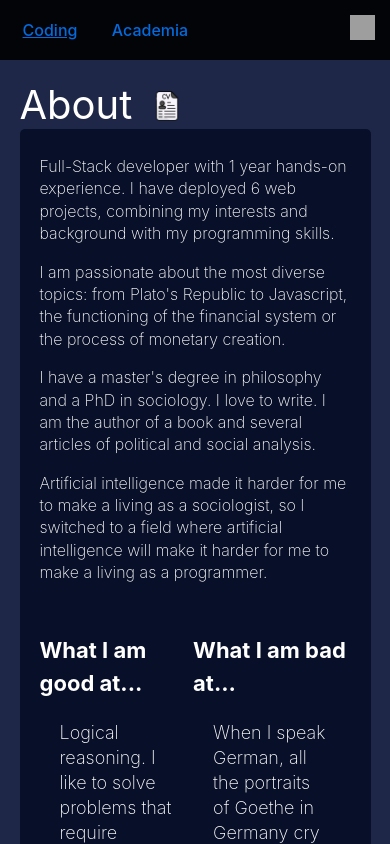
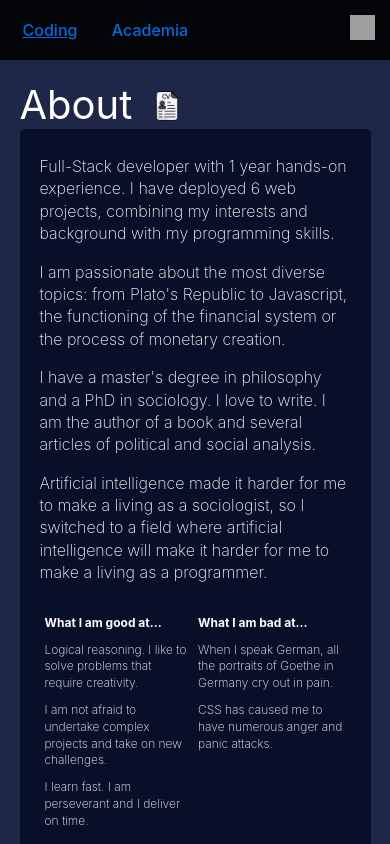
Before and after one commit to suastech/jsuastech, a React (Vite) app: page / in a window 390 px wide. Shown: the top 844 px of the page. Built offline with nearby package versions, Linux system fonts and the light colour scheme; grey boxes are pictures that could not be loaded.

Commit message:
changes about info

```diff
--- a/src/App.jsx
+++ b/src/App.jsx
@@ -21,7 +21,7 @@ function App() {
 
         <div onMouseEnter={() => setIsSideBar(true)} onMouseLeave={() => setIsSideBar(false)} className={`side-bar ${isSideBar? "side-open": "side-close" }`}>
           {!isSideBar?
-              <img src={menu} onClick={() => setIsSideBar(true)}/>
+            <img src={menu} onClick={() => setIsSideBar(true)}/>
           :
             <>
               <img src={close} alt="close" onClick={() => setIsSideBar(false)}/>
--- a/src/styles/Coding.css
+++ b/src/styles/Coding.css
@@ -46,35 +46,11 @@
 .info-extra {
   display: flex;
   font-size: 22px;
-  margin-top: 50px;
+  margin-top: 30px;
 }
 .info-extra p {
-  margin: 20px 20px;
+  margin: 10px 20px;
   font-size: 18px;
-}
-
-
-
-
-@media screen and (max-width:770px) {
-  .generic-box {
-    width: 90%;
-    margin-top: 20px;
-    margin-bottom: 40px;
-  }
-  .box-title {
-    margin-bottom: 0;
-  }
-  .about-info {
-    font-size: 16px;
-    padding: 10px 20px;
-    line-height: 1.5;
-  }
-  .cv-coding {
-    margin-bottom: -2px;
-    height: 30px;
-  }
-
 }
 
 .carousel-container {
@@ -92,7 +68,6 @@
 .input-wrap {
   display: flex;
 }
-
 
 .disabled-box {
   opacity: 0.2;
@@ -126,9 +101,49 @@
   }
 }
 
+
+@media screen and (max-width:770px) {
+  .generic-box {
+    width: 90%;
+    margin-top: 20px;
+    margin-bottom: 40px;
+  }
+  .box-title {
+    margin-bottom: 0;
+  }
+  .about-info {
+    font-size: 16px;
+    padding: 10px 20px;
+    line-height: 1.5;
+  }
+  .cv-coding {
+    margin-bottom: -2px;
+    height: 30px;
+  }
+  .info-extra {
+    font-size: 16px;
+  }
+  .info-extra p {
+    font-size: 14px;
+  }
+
+}
+
 @media screen and (max-width: 600px) {
   .input-wrap {
     display: block;
   }
+  .info-extra {
+    font-size: 12px;
+  }
+  .info-extra > div {
+    font-size: 12px;
+    margin: 0 5px;
+  }
+  .info-extra p {
+    margin: 10px 0;
+    font-size: 12px;
+
+  }
 
 }
```
